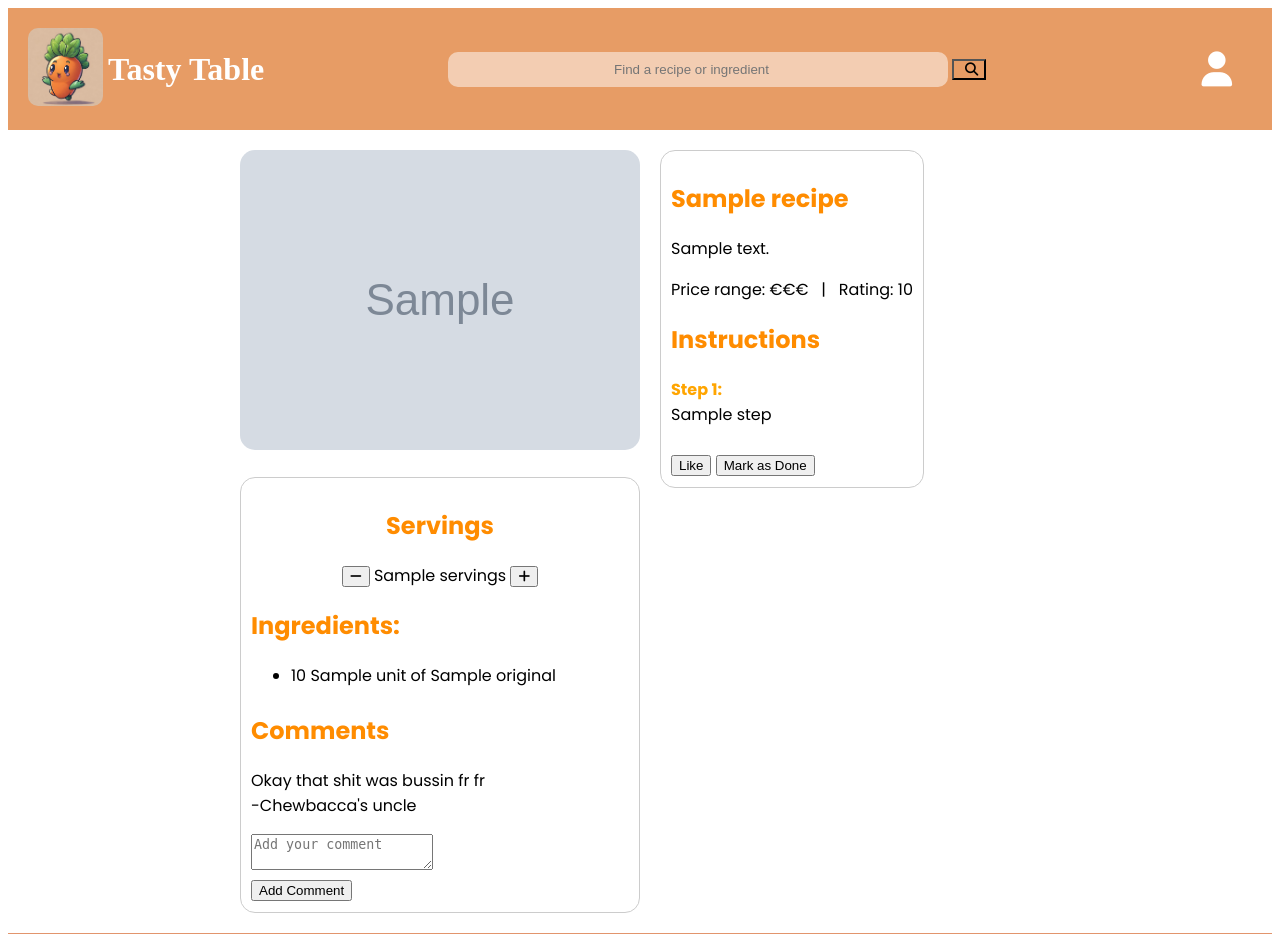
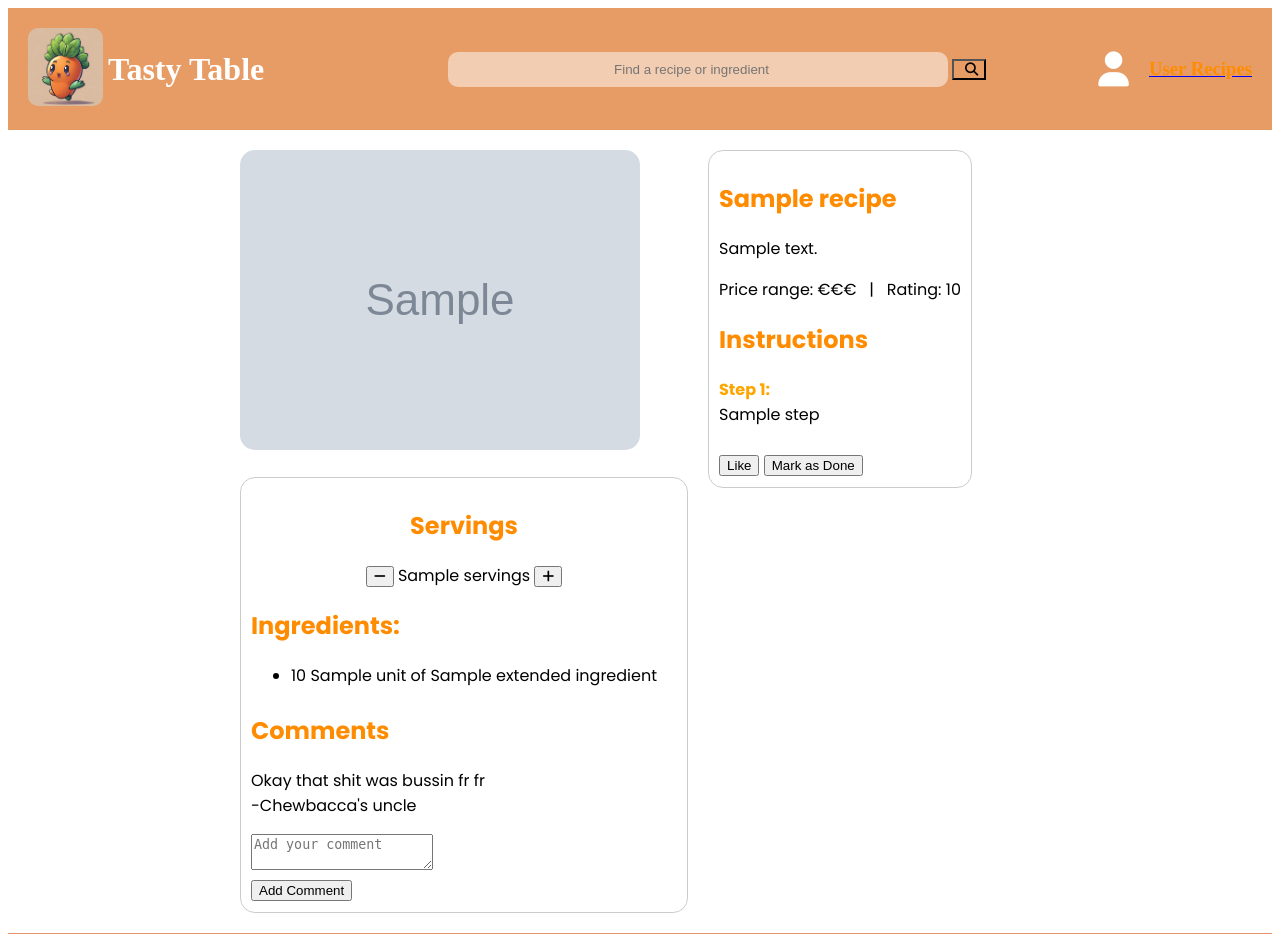
Before and after one commit to LiamHeynderickx/TastyTableWebApplication, a Symfony app: template templates/Pages/recipeDisplay.html.twig in a window 1280 px wide. Shown: the top 934 px of the page. Run offline with Twig, Linux system fonts and the light colour scheme; the template is opened without the code that fills it: most values are stand-ins (such as "Sample title", 1, 10 or a date in 2020); grey boxes marked "Sample" are stand-in pictures; some libraries are stand-ins or nearby versions.

Commit message:
ingredients details fixed

```diff
--- a/templates/Pages/recipeDisplay.html.twig
+++ b/templates/Pages/recipeDisplay.html.twig
@@ -148,7 +148,7 @@
                                 <span class="ingredient-amount" data-original-amount="{{ ingredient.amount }}">
                                     {{ ingredient.amount }} {{ ingredient.unit }} of
                                 </span>
-                                            {{ ingredient.original }}
+                                            {{ ingredient.originalName }}
                                         </li>
                                     {% endfor %}
                                 </ul>
--- a/templates/base.html.twig
+++ b/templates/base.html.twig
@@ -45,7 +45,13 @@
                         {% endblock %}
                     </div>
 
+            <div class="userRecipes">
+                <a href="{{ path('homePage') }}"><h3>User Recipes</h3></a>
+            </div>
+
         {% endblock %}
+
+
     </header>
 
 
```
Also changed, not shown: src/Service/SpoonacularApiService.php (+4 -4 lines), public/style/header.css (line endings or trailing spaces), public/style/homePage.css (line endings or trailing spaces).
